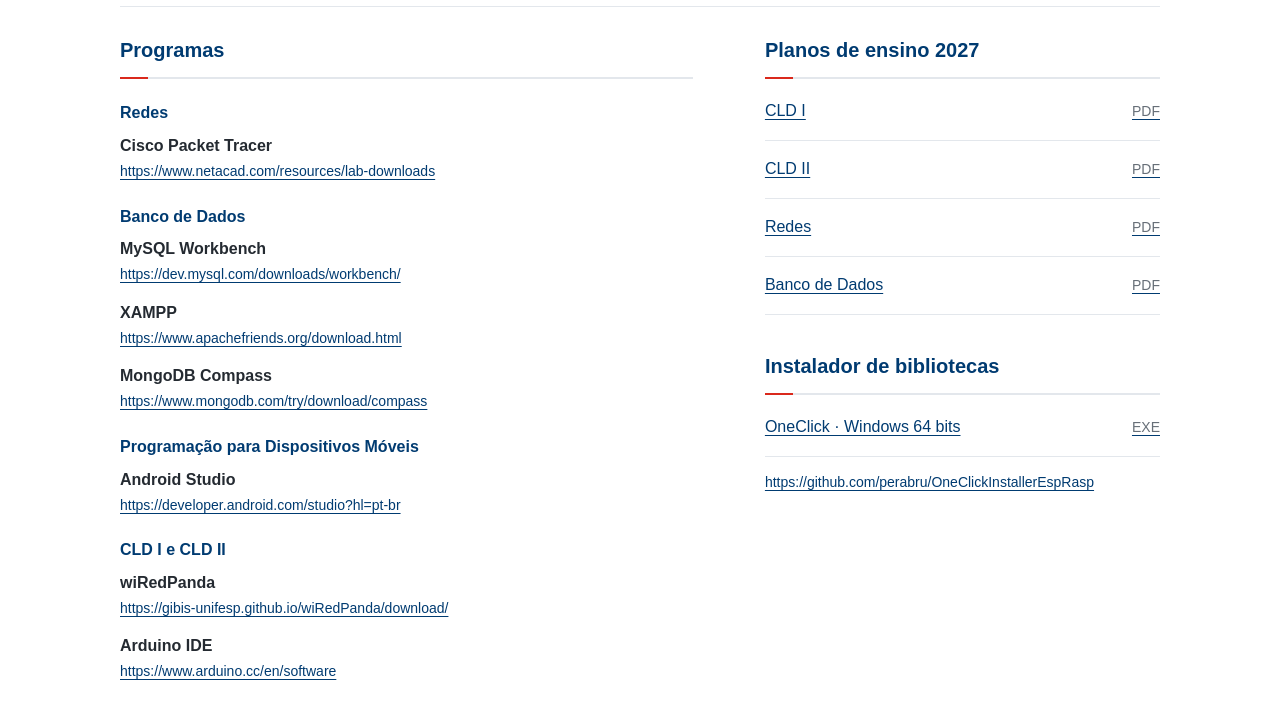
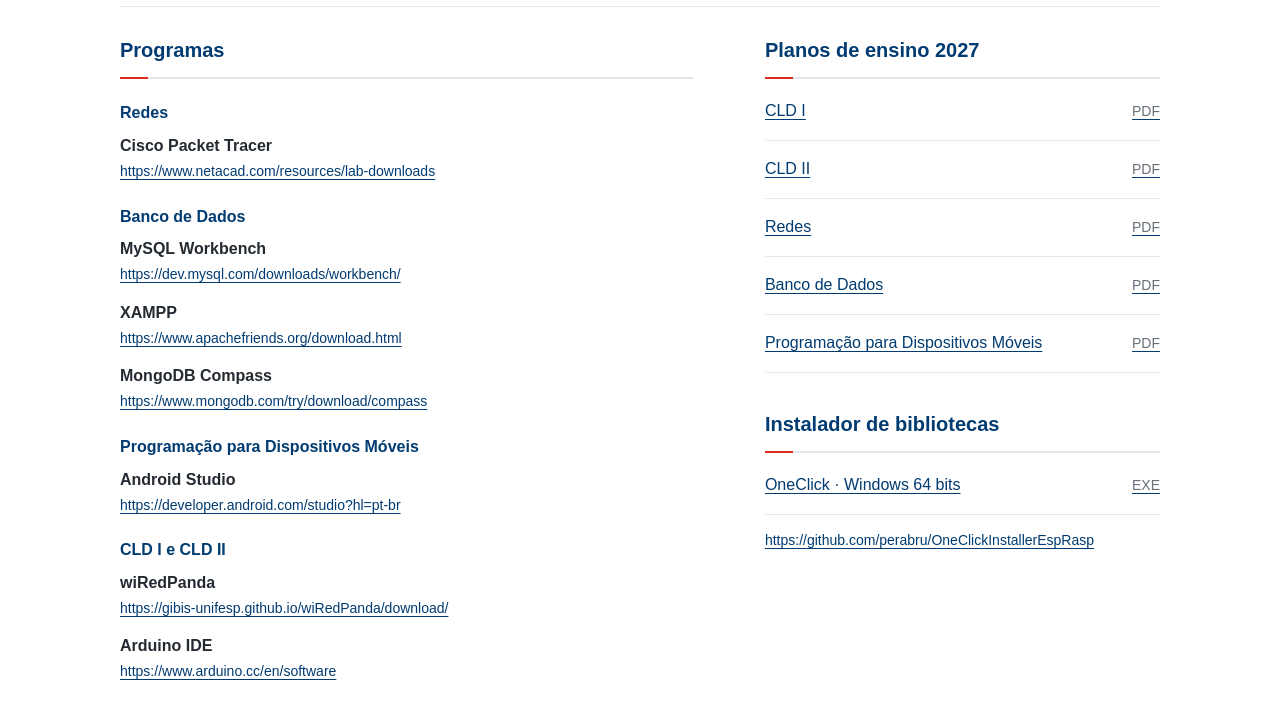
Before and after one commit to perabru/univap-laboratorio-2027, a plain HTML site: page docs/index.html in a window 1280 px wide. Shown: the part 93-812 px from the top of the page. Drawn offline with Linux system fonts and the light colour scheme.

Commit message:
Adicionar plano de Programação para Dispositivos Móveis de 2027

```diff
--- a/docs/index.html
+++ b/docs/index.html
@@ -51,6 +51,7 @@
           <li><a href="planos/Plano_de_Ensino_CLD_II_UNIVAP_2027.pdf" download><span>CLD II</span><span class="format">PDF</span></a></li>
           <li><a href="planos/Plano_de_Ensino_Redes_UNIVAP_2027.pdf" download><span>Redes</span><span class="format">PDF</span></a></li>
           <li><a href="planos/Plano_de_Ensino_Banco_de_Dados_UNIVAP_2027.pdf" download><span>Banco de Dados</span><span class="format">PDF</span></a></li>
+          <li><a href="planos/Plano_de_Ensino_PDM_UNIVAP_2027.pdf" download><span>Programação para Dispositivos Móveis</span><span class="format">PDF</span></a></li>
         </ul>
       </section>
       <section id="instalador" aria-labelledby="instalador-titulo">
```
Also changed, not shown: docs/planos/manifest.json, 3 other files.
